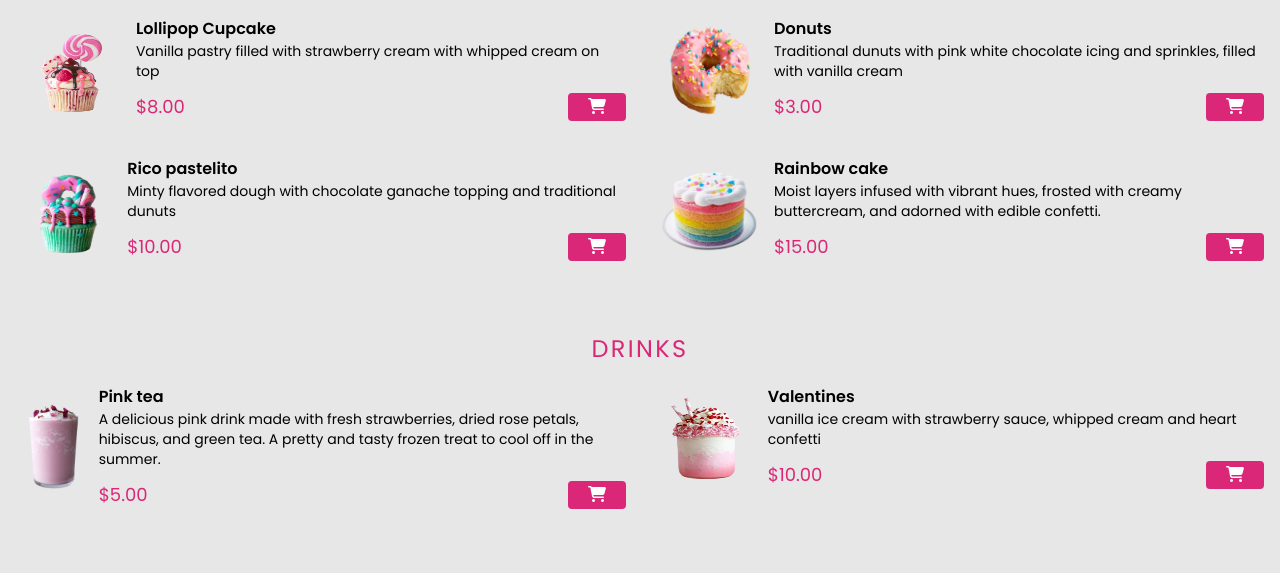
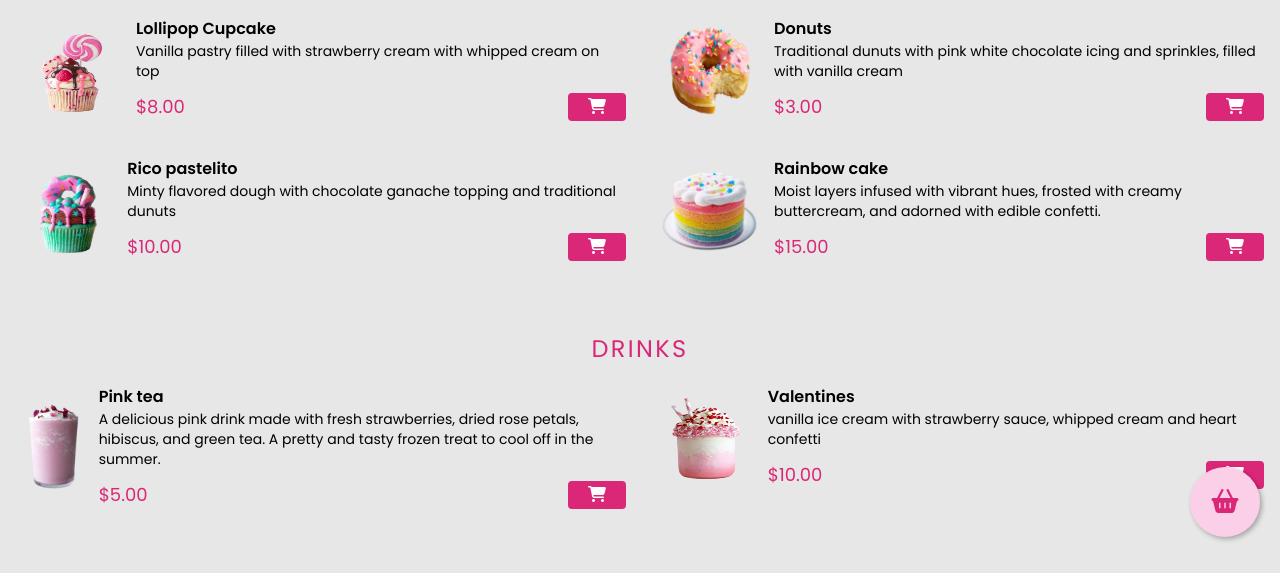
Before and after one commit to beatrizpieri1/cardapio, a website: page index.html in a window 1280 px wide. Shown: the part 243-816 px from the top of the page. Drawn offline with Linux system fonts and the light colour scheme.

Commit message:
botao-flutuante

```diff
--- a/index.html
+++ b/index.html
@@ -17,10 +17,9 @@
 </head>
 <body>
 
+
     <header class="w-full h-[200px] bg-pink-200" >
-
         <div class="w-full h-full flex flex-col justify-center items-center">
-
           <img src="./assets/Gummy Bear logo.jpeg" alt="logoCandyShop" class="w-32 h-32 rounded-full shadow-lg hover:scale-110 duration-200 ">
           <h1 class="text-3xl mt-2 mb-2 text-pink-600 uppercase font-semibold tracking-[0.1em] ">
             candy shop</h1>
@@ -30,7 +29,26 @@
 
 
       <h2 class="text-2xl uppercase text-center mt-2 mb-5 tracking-[0.1em]"> our menu</h2>
+      <style>
+        .botao-flutuante {
+          position: fixed;
+          bottom: 20px;
+          right: 20px;
+          background-color: rgb(251 207 232);
+          color: white;
+          border: none;
+          border-radius: 50%;
+          width: 70px;
+          height: 70px;
+          box-shadow: 2px 2px 5px rgba(0,0,0,0.3);
+          text-align: center;
+          line-height: 50px;
+          font-size: 24px;
+          cursor: pointer;
+        }
+      </style>
 
+<button class="botao-flutuante"><i class="fa-solid fa-basket-shopping" style="color: rgb(219 39 119);"></i></button>
 
   <!--MENU-->
 
```
Also changed, not shown: teste.html (added, +17 -0 lines).
